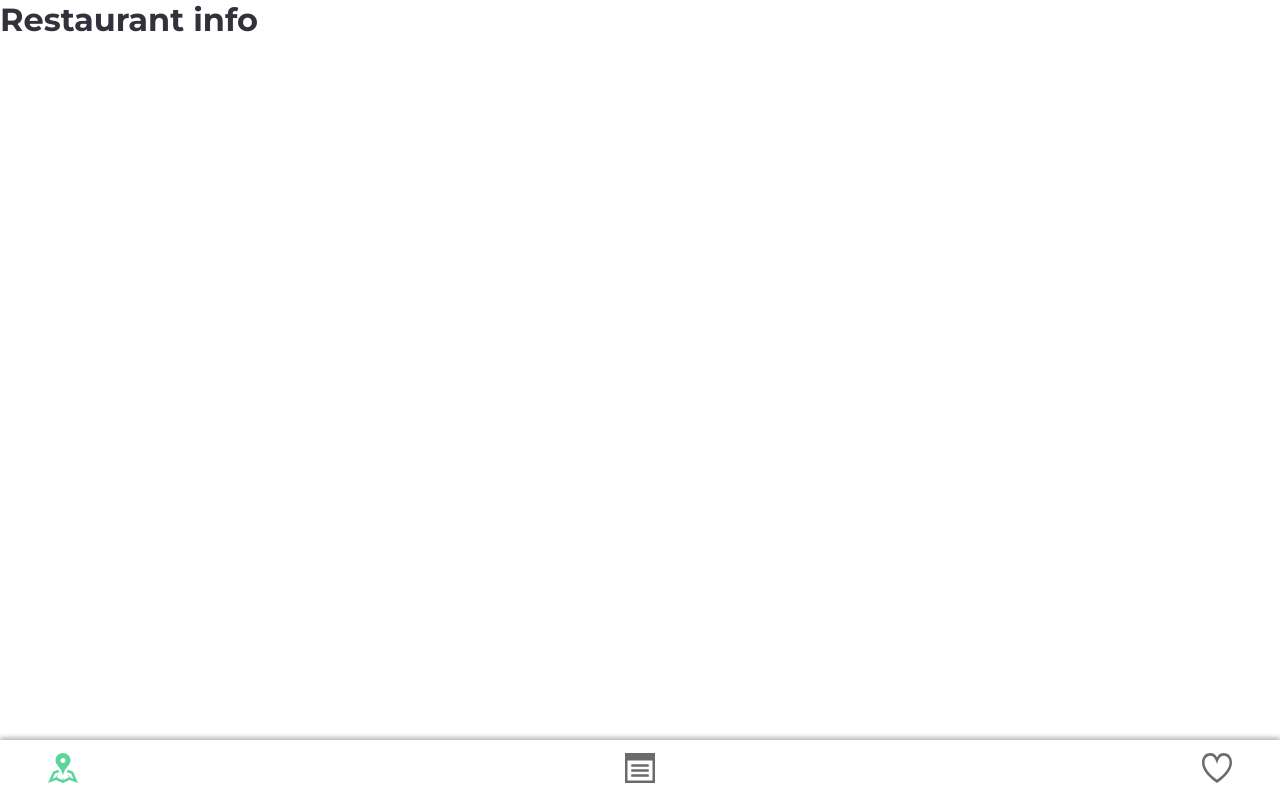
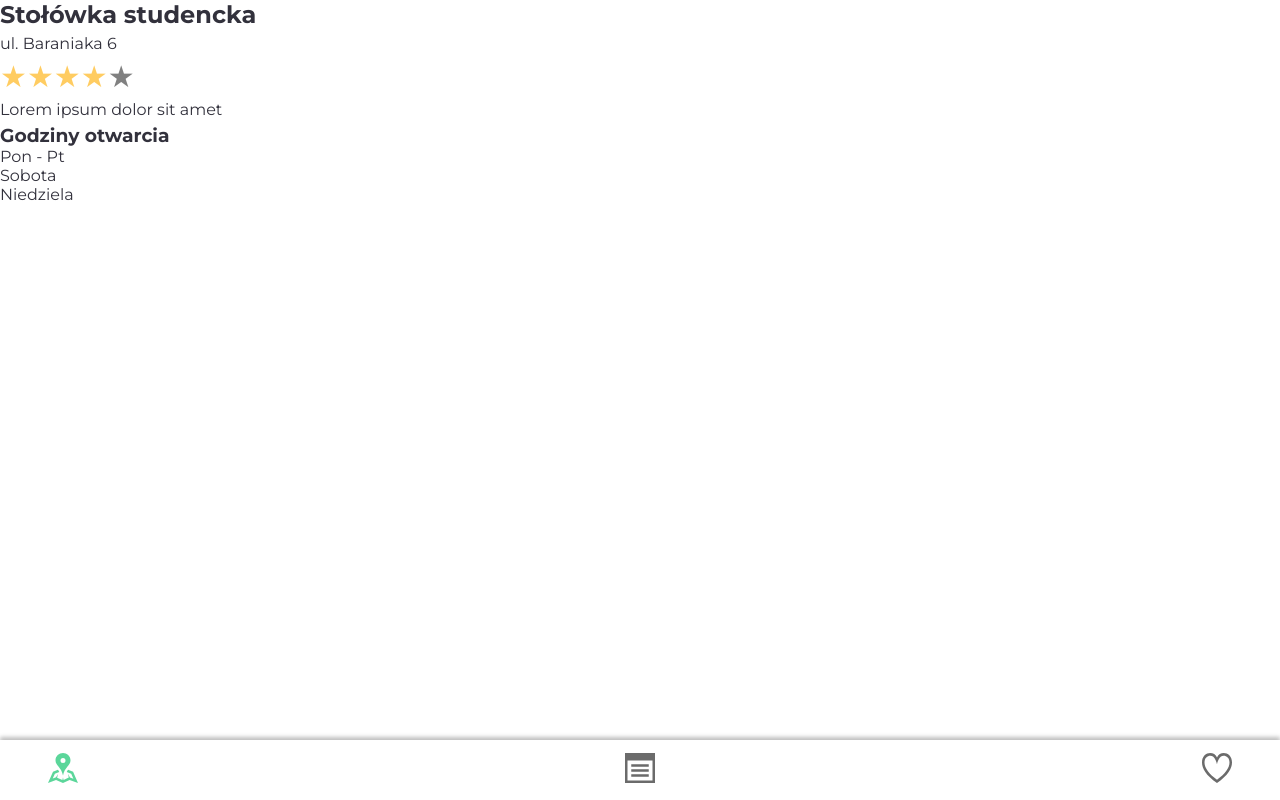
Before and after one commit to akai-org/polifood-client, a React (Create React App) app: page /restaurant-info in a window 1280 px wide. Built offline with nearby package versions, Linux system fonts and the light colour scheme.

Commit message:
Add OpeningHours component

```diff
--- /dev/null
+++ b/src/components/OpeningHours/OpeningHours.css
@@ -0,0 +1,3 @@
+.content {
+  color: #32313c;
+}
--- /dev/null
+++ b/src/components/OpeningHours/OpeningHours.js
@@ -0,0 +1,14 @@
+import React from 'react';
+
+export default function OpeningHours (props) {
+  return (
+    <div>
+      <h3>Godziny otwarcia</h3>
+      <ol>
+        <li>Pon - Pt</li>
+        <li>Sobota</li>
+        <li>Niedziela</li>
+      </ol>
+    </div>
+  );
+}
--- a/src/pages/RestaurantPageInfo.js
+++ b/src/pages/RestaurantPageInfo.js
@@ -1,9 +1,18 @@
 import React from 'react';
+import PlaceDescription from '../components/PlaceDescription/PlaceDescription';
+import OpeningHours from '../components/OpeningHours/OpeningHours';
 
 export default function RestaurantInfoPage() {
   return (
     <div className="MapPage">
-      <h1>Restaurant info</h1>
+      <PlaceDescription
+        name="Stołówka studencka"
+        address="ul. Baraniaka 6"
+        rating={4}
+        description="Lorem ipsum dolor sit amet"
+      />
+
+      <OpeningHours />
     </div>
   );
 }
```
Also changed, not shown: src/components/PlaceDescription/PlaceDescription.js (renamed from src/components/PlaceDescription.js), src/components/PlaceDescription/PlaceDescription.scss (renamed from src/components/PlaceDescription.scss).
